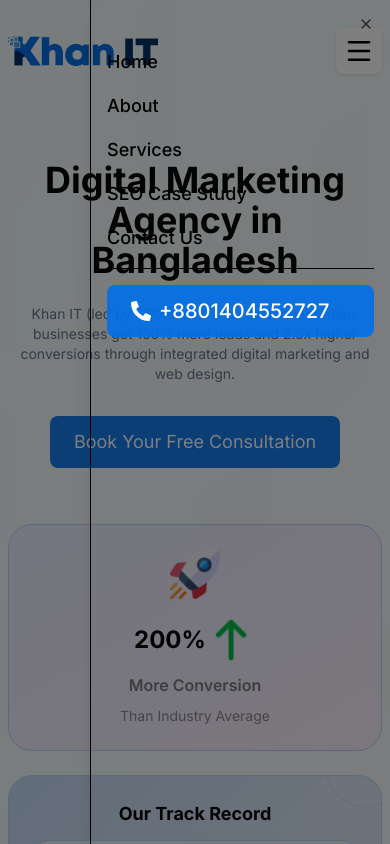
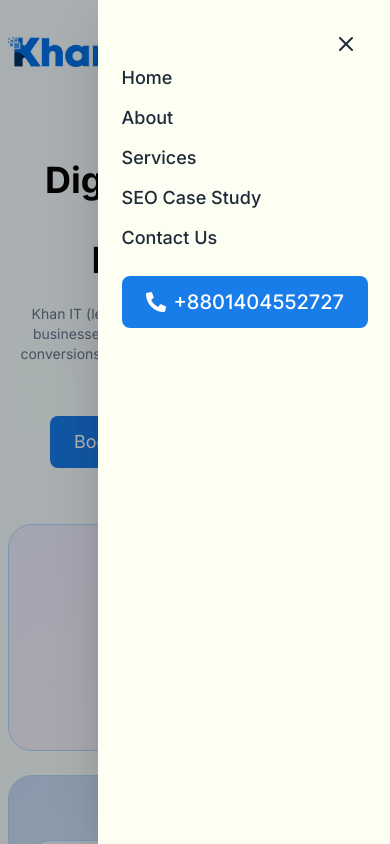
Before and after one commit to khalidhossain5000/khan-it-website-framework-part, a Next.js app: page / in a window 390 px wide. Both pictures are taken after a click on the button "Toggle Menu". Shown: the top 844 px of the page. Built offline with nearby package versions, Linux system fonts and the light colour scheme.

Commit message:
mobile menu issue fixed and motion added

```diff
--- a/package.json
+++ b/package.json
@@ -13,6 +13,7 @@
     "class-variance-authority": "^0.7.1",
     "clsx": "^2.1.1",
     "lucide-react": "^0.562.0",
+    "motion": "^12.26.2",
     "next": "16.1.1",
     "react": "19.2.3",
     "react-dom": "19.2.3",
--- a/src/Components/Shared/MobileMenu/MobileMenu.jsx
+++ b/src/Components/Shared/MobileMenu/MobileMenu.jsx
@@ -1,50 +1,88 @@
-'use client'
-import {
-  Sheet,
-  SheetContent,
-  SheetTitle,
-  SheetTrigger,
-} from "../../ui/sheet";
-import { Menu } from "lucide-react";
+"use client";
+import React, { useState } from "react";
 import Link from "next/link";
-import React from "react";
+import { X, Menu, ArrowUpRight } from "lucide-react";
+import { motion, AnimatePresence } from "framer-motion";
+import Button from "../Button/Button";
 import { FaPhoneAlt } from "react-icons/fa";
-import Button from "../Button/Button";
 
 const MobileMenu = ({ navItems }) => {
+  const [isOpen, setIsOpen] = useState(false);
+
   return (
-    <div className="lg:hidden bg-white">
+    <div>
+      {/* Hamburger Icon */}
+      <button
+        className="p-2 relative z-50"
+        onClick={() => setIsOpen(!isOpen)}
+        aria-label="Toggle Menu"
+      >
+        {isOpen ? (
+          <X className="w-8 h-8 md:w-9 md:h-9 text-primary" />
+        ) : (
+          <Menu className="w-8 h-8 md:w-9 md:h-9 text-primary cursor-pointer" />
+        )}
+      </button>
 
-      <Sheet className="bg-white">
-        <SheetTrigger asChild>
-          <button className='shadow-sm rounded-lg p-2 ' >
-            <Menu size={30}/>
+
+      <AnimatePresence>
+        {isOpen && (
+          <>
+            {/* Overlay */}
+            <motion.div
+              key="overlay"
+              initial={{ opacity: 0 }}
+              animate={{ opacity: 0.3 }}
+              exit={{ opacity: 0 }}
+              transition={{ duration: 0.3 }}
+              className="fixed inset-0 bg-black z-40"
+              onClick={() => setIsOpen(false)}
+            />
+
+            {/* Sliding Menu */}
+            <motion.div
+              key="menu"
+              initial={{ x: "100%" }} // start off-screen to the right
+              animate={{ x: 0 }}      // slide to position
+              exit={{ x: "100%" }}    // slide back when closed
+              transition={{ type: "tween", duration: 0.4, ease: "easeInOut" }}
+              className="fixed top-0 right-0 h-full w-3/4 sm:w-1/2 bg-[#fcfff2] z-50 flex flex-col  p-6 gap-6 shadow-2xl"
+            >
+              <div>
+              {/* Close Icon */}
+              <div className="flex justify-end">
+                <button
+                  onClick={() => setIsOpen(false)}
+                  className="text-gray-800 dark:text-white p-2"
+                >
+                  <X className="w-6 h-6" />
                 </button>
-        </SheetTrigger>
+              </div>
 
-        <SheetContent    side="right" className="w-[300px] sm:w-[400px] p-4">
-          <SheetTitle className="sr-only">Navigation Menu</SheetTitle>
-          <nav className="flex flex-col space-y-4 mt-8">
-            {navItems.map((link) => (
-              <Link
-                key={link.label}
-                href={link.href}
-                className="text-lg font-medium"
+              {/* Menu Items */}
+              <div className="flex justify-start flex-col gap-3">
+                {navItems.map((item, index) => (
+                  <a
+                    key={index}
+                    href={item.path}
+                    className="text-lg font-medium text-gray-800 dark:text-white hover:text-primary transition-colors duration-200"
+                    onClick={() => setIsOpen(false)}
                   >
-                {link.label}
-              </Link>
+                    {item.label}
+                  </a>
                 ))}
-            <div className="border-t pt-4 flex flex-col space-y-4">
-              <Button
-                className={`font-medium text-xl gap-2`}
-                icon={<FaPhoneAlt />}
-              >
+              </div>
+</div>
+              {/* Auth Buttons */}
+              <div>
+            <Button className={`font-medium text-xl gap-2`} icon={<FaPhoneAlt />}>
                        +8801404552727
                      </Button>
               </div>
-          </nav>
-        </SheetContent>
-      </Sheet>
+            </motion.div>
+          </>
+        )}
+      </AnimatePresence>
     </div>
   );
 };
--- a/src/app/globals.css
+++ b/src/app/globals.css
@@ -45,6 +45,6 @@
   --accent-hover: #0d9276;
 }
 
-div#radix-_R_hlb_ {
+/* div#radix-_R_hlb_ {
     background: white;
-}
+} */
```
Also changed, not shown: 1 other file (tests, documents, lock files or other folders). Lines whose indentation alone changed are shown as unchanged.
